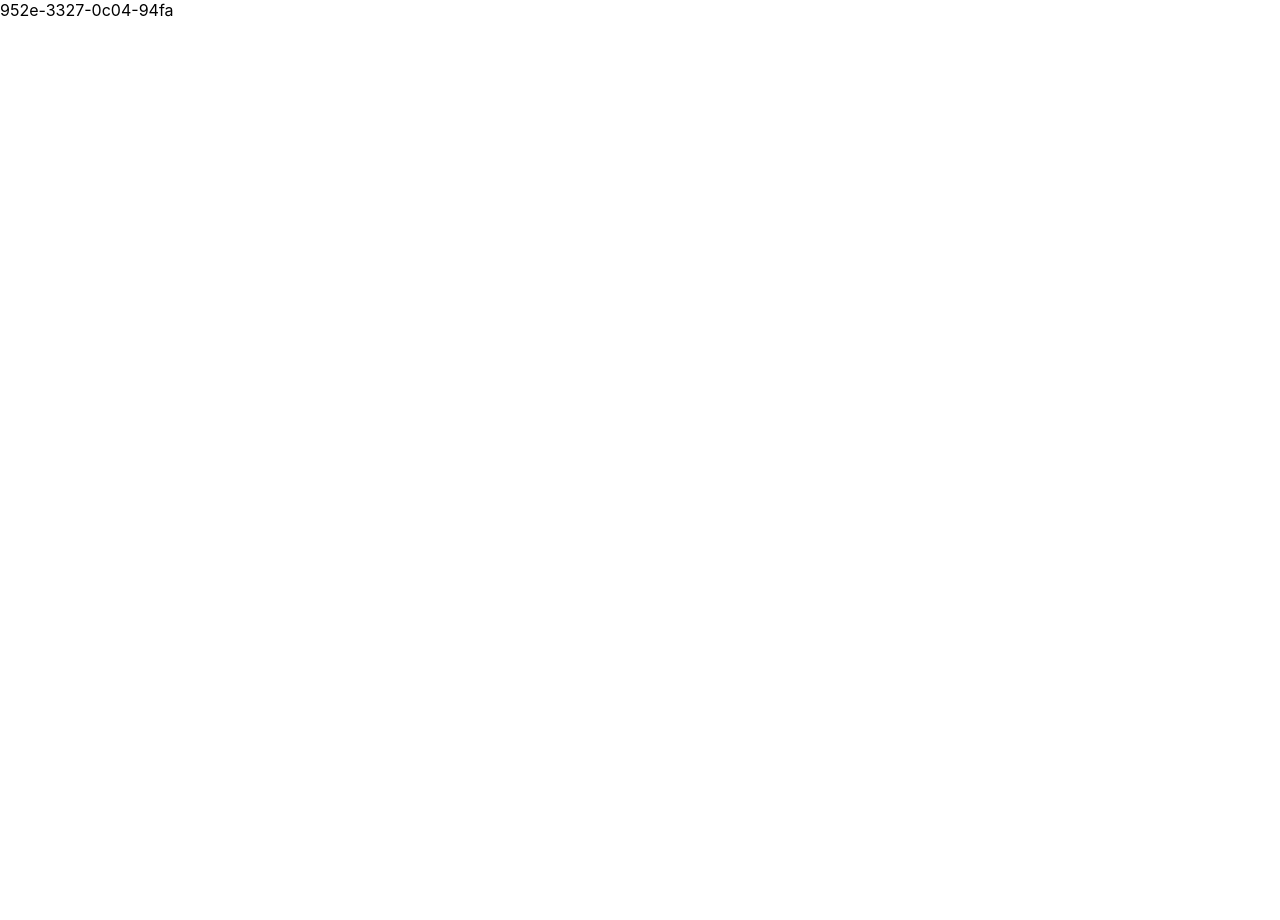
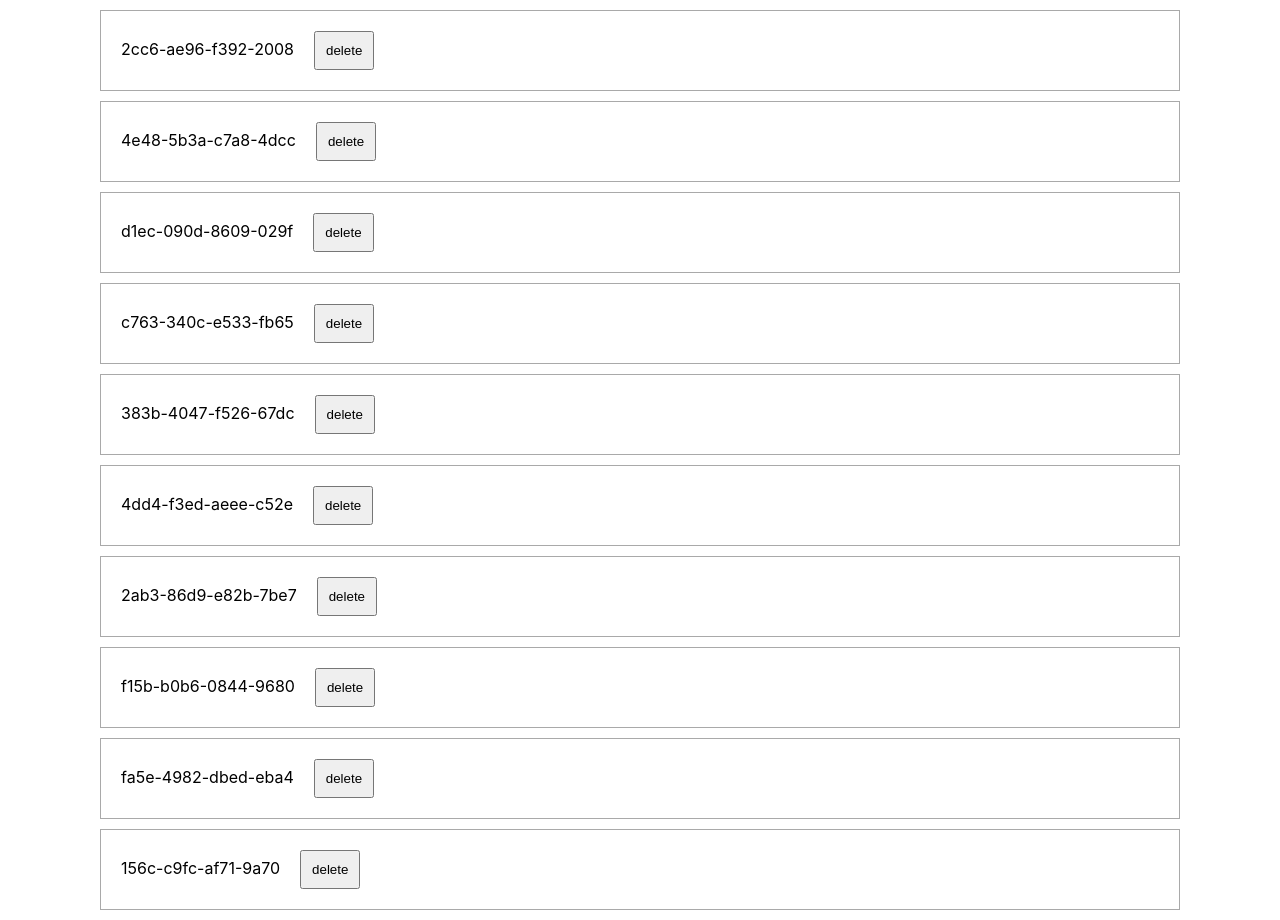
Before and after one commit to mabuhanifa/react_hook_prac, a React (Create React App) app: page / in a window 1280 px wide. Before the commit the page ends 800 px from the top, so only its background shows below. Built offline with nearby package versions, Linux system fonts and the light colour scheme.

Commit message:
creating elements

```diff
--- a/src/App.css
+++ b/src/App.css
@@ -1,4 +1,13 @@
 button,
 input {
-    padding: 10px;
+  padding: 10px;
 }
+
+.arr {
+  border: 1px solid darkgray;
+  margin: 10px 100px;
+  padding: 20px;
+}
+button {
+  margin: 0 20px;
+}
--- a/src/App.js
+++ b/src/App.js
@@ -1,9 +1,30 @@
 import "./App.css";
-import useGenerateId from "./hooks/useId";
+import Id from "./components/Id";
 
 function App() {
-  const b = useGenerateId();
-  return <div>{b}</div>;
+  let createId = () => {
+    let s4 = () => {
+      return Math.floor((1 + Math.random()) * 0x10000)
+        .toString(16)
+        .substring(1);
+    };
+    //return id of format 'aaaaaaaa'-'aaaa'-'aaaa'-'aaaa'-'aaaaaaaaaaaa'
+    return `${s4() + "-" + s4() + "-" + s4() + "-" + s4()}`;
+  };
+  let arr = [];
+  for (let i = 0; i < 10; i++) {
+    arr.push(createId());
+  }
+
+  return (
+    <div>
+      <div>
+        {arr.map((a) => {
+          return <Id key={a} aaa={a} arr={arr} />;
+        })}
+      </div>
+    </div>
+  );
 }
 
 export default App;
--- /dev/null
+++ b/src/components/Id.js
@@ -0,0 +1,13 @@
+import React from 'react';
+
+const Id = ({aaa,arr}) => {
+    console.log(arr)
+    return (
+        <div className="arr">
+            {aaa}
+            <button >delete</button>
+        </div>
+    );
+};
+
+export default Id;
--- a/src/hooks/useId.js
+++ b/src/hooks/useId.js
@@ -10,6 +10,7 @@ let createId = () => {
   return `${s4() + "-" + s4() + "-" + s4() + "-" + s4()}`;
 };
 
+
 const useGenerateId = () => {
   const id = useMemo(() => createId(), []);
   return `${id}`;
```
